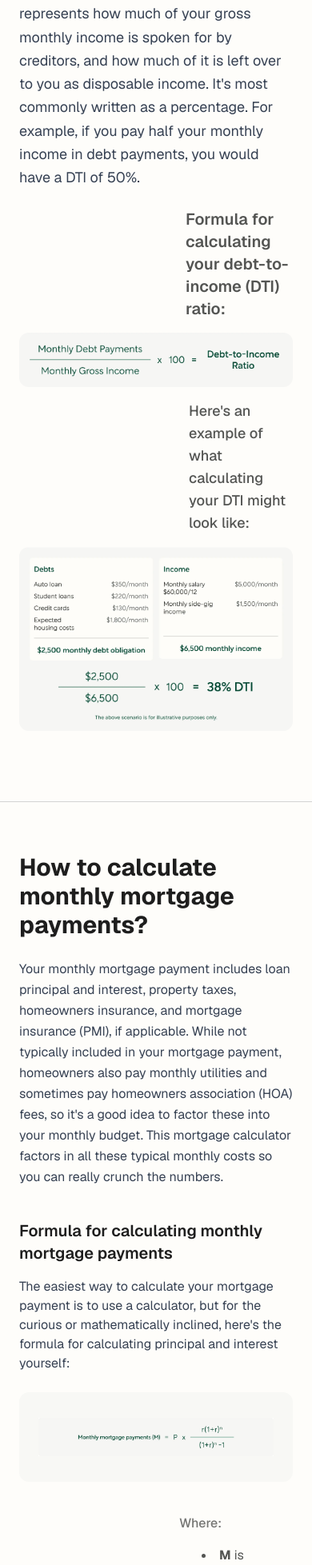
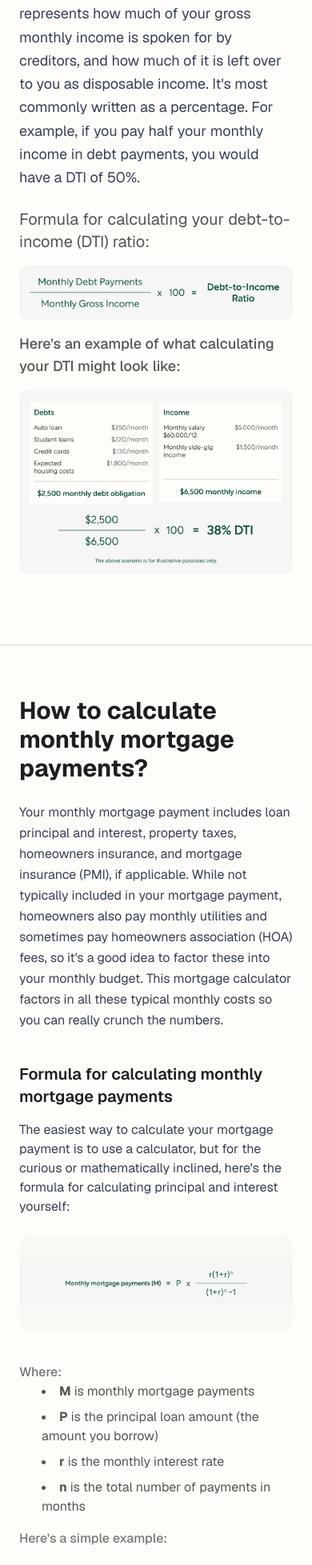
Before and after one commit to Siddhantbg/Better-clone, a React (Vite) app: page /calculator in a window 390 px wide. Shown: the part 3158-5115 px from the top of the page at 80% size. Built offline with nearby package versions, Linux system fonts and the light colour scheme.

Commit message:
calc fixes

```diff
--- a/src/components/MortgageText.jsx
+++ b/src/components/MortgageText.jsx
@@ -40,7 +40,7 @@ const CalculatorHelp = () => {
         </p>
 
         {/* Formula Title */}
-        <h3 className="text-xl font-semibold text-[#545553] ml-52 mb-4">
+        <h3 className="text-xl text-[#545553] md:ml-52 mb-4">
           Formula for calculating your debt-to-income (DTI) ratio:
         </h3>
 
@@ -55,7 +55,7 @@ const CalculatorHelp = () => {
 
 
         {/* Example Heading */}
-        <h3 className="text-lg ml-53 font-medium text-[#545553] mb-4">
+        <h3 className="text-lg md:ml-53 font-medium text-[#545553] mb-4">
           Here's an example of what calculating your DTI might look like:
         </h3>
 
--- a/src/components/MotagageFormula.jsx
+++ b/src/components/MotagageFormula.jsx
@@ -26,7 +26,7 @@ const MortgageFormula = () => {
                 </p>
 
                 {/* Formula Box */}
-                <div className="bg-[#f8f8f5] rounded-xl px-6 py-8 text-center text-green-800 font-medium text-lg mx-auto max-w-3xl mb-10">
+                <div className="bg-[#f8f8f5] rounded-xl md:px-6 py-8 text-center text-green-800 font-medium text-lg mx-auto max-w-3xl mb-10">
 
                     <div>
                         <img src="/assets/formula 1.webp" alt="Formula" />
@@ -34,15 +34,15 @@ const MortgageFormula = () => {
                 </div>
 
                 {/* Explanation */}
-               <div className="text-gray-800 mb-6 ml-50 mx-auto max-w-xl">
-  <p className="mb-4 mr-106 font-medium text-[#767674]">Where:</p>
+               <div className="text-gray-800 mb-6 md:ml-50 mx-auto max-w-xl">
+  <p className="md:mb-4 md:mr-106 font-medium text-[#767674] ">Where:</p>
   <ul className="list-disc list-inside space-y-2 text-left ml-7 text-[#545553] inline-block">
     <li><strong>M</strong> is monthly mortgage payments</li>
     <li><strong>P</strong> is the principal loan amount (the amount you borrow)</li>
     <li><strong>r</strong> is the monthly interest rate</li>
     <li><strong>n</strong> is the total number of payments in months</li>
   </ul>
-<p className="text-[#767674] font-medium mr-70 mt-4">Here's a simple example:</p>
+<p className="text-[#767674] font-medium md:mr-70 mt-4">Here's a simple example:</p>
 </div>
 
                 <div className="bg-[#f8faf9] max-w-5xl mx-auto rounded-xl p-6 flex flex-col md:flex-row justify-center gap-8 text-green-800 text-sm mb-2">
```
